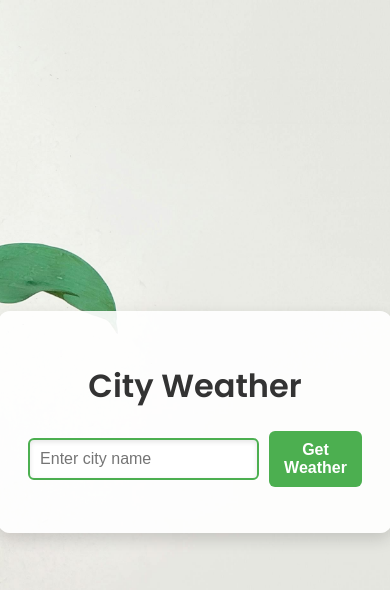
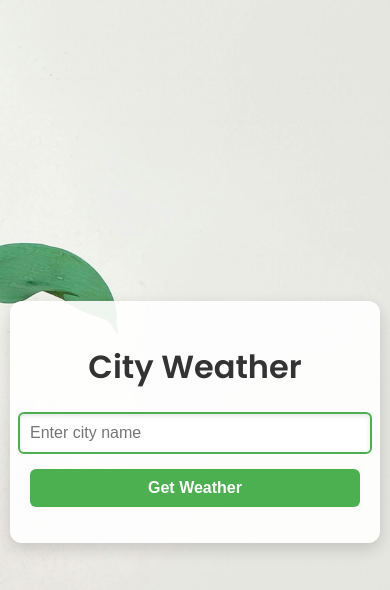
Before and after one commit to ShagunUpman/Weather-Webpage, a plain HTML site: page index.html in a window 390 px wide. Drawn offline with Linux system fonts and the light colour scheme.

Commit message:
style.css

```diff
--- a/style.css
+++ b/style.css
@@ -61,3 +61,19 @@ button:active {
     background-color: #2E7D32;
     transform: scale(0.98);
 }
+
+@media (max-width: 500px) {
+    .container {
+        margin: 10px;
+        padding: 20px;
+    }
+
+    .input-container {
+        flex-direction: column;
+        gap: 15px;
+    }
+
+    input, button {
+        width: 100%;
+    }
+}
```
